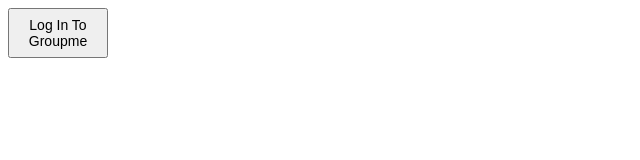
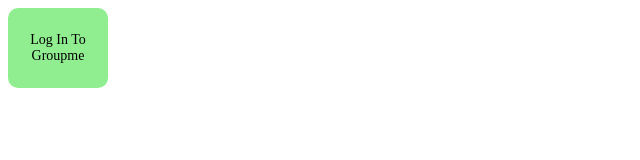
Before and after one commit to mihir-mihir/sc-groupme, a browser extension: page index.html in a window 1280 px wide. Shown: the whole page, without its empty margins (0-640 px from the left). Drawn offline with Linux system fonts and the light colour scheme.

Commit message:
Update index.html

```diff
--- a/index.html
+++ b/index.html
@@ -3,10 +3,20 @@
   <head>
     <style>
       button {
-        height: 50px;
-        width: 100px;
-        font-size: 14px;
-      }
+            height: 80px;
+            width: 100px;
+            font-size: 14px;
+            font-family: SansSerif,serif;
+            border-radius: 10px;
+            background-color: lightgreen;
+            border: none;
+        }
+
+        button:hover {
+            box-shadow: 0 0 10px lightgreen;
+            cursor: pointer;
+        }
+
       ul {
         font-size: 14px;
         list-style-type: none;
```
